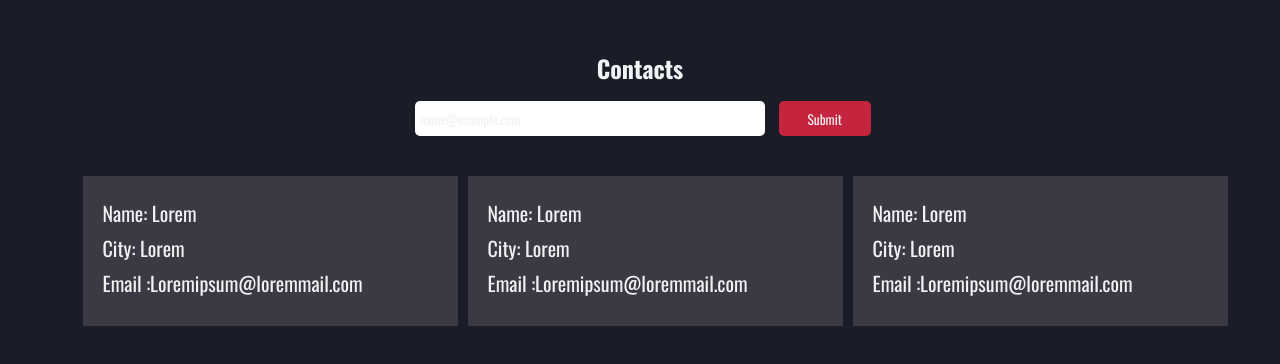
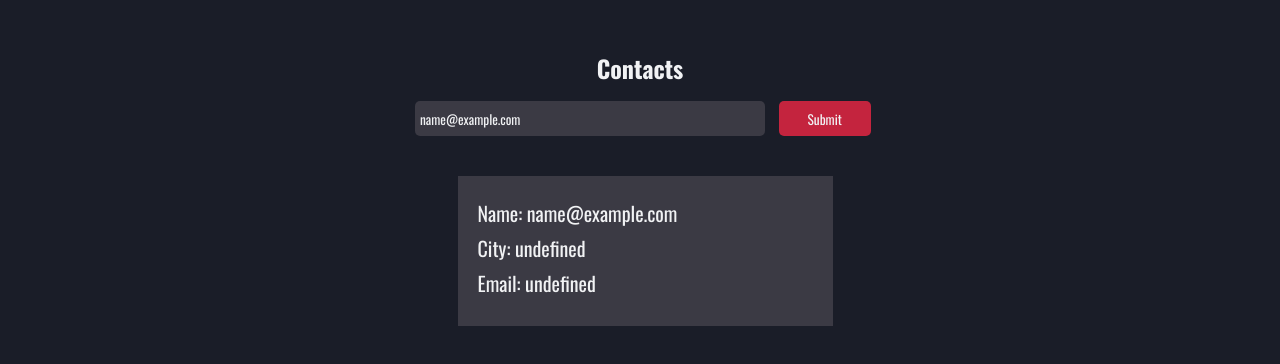
Before and after one commit to Apricosma/contact-list, a plain HTML site: page index.html in a window 1280 px wide. Both pictures are taken after typing "name@example.com" into the empty fields and a click on the button "Submit". Drawn offline with nearby package versions, Linux system fonts and the light colour scheme.

Commit message:
Add basic functionality

```diff
--- a/assets/script/index.js
+++ b/assets/script/index.js
@@ -0,0 +1,111 @@
+'use strict'
+// Utility functions
+function select(selector, parent = document) {
+    return parent.querySelector(selector);
+}
+
+ function onEvent(event, selector, callback) {
+    return selector.addEventListener(event, callback);
+}
+
+let array = [];
+
+class Contact {
+    #name;
+    #city;
+    #email;
+
+    constructor(name, city, email) {
+        this.#name = name;
+        this.#city = city;
+        this.#email = email;
+        array.push(this);
+    }
+
+    set personName(name) {
+        this.#name = name;
+    }
+
+    get personName() {
+        return this.#name;
+    }
+
+    set personCity(city) {
+        this.#city = city;
+    }
+
+    get personCity() {
+        return this.#city;
+    }
+
+    set contactEmail(email) {
+        this.#email = email;
+    }
+
+    get contactEmail() {
+        return this.#email;
+    }
+
+
+
+    createContactCard() {
+        let element = {
+            tag : document.createElement('div'),
+            // name : this.#name,
+            // city : this.#city,
+            // email : this.#email,
+        }
+
+        contactContainer.appendChild(element.tag);
+        element.tag.classList.add('contact');
+
+        // name
+        let namePara = document.createElement('p');
+        namePara.innerHTML = `Name: ${this.#name}`;
+        element.tag.appendChild(namePara);
+
+        // city
+        let cityPara = document.createElement('p');
+        cityPara.innerHTML = `City: ${this.#city}`;
+        element.tag.appendChild(cityPara);
+
+        // email
+        let emailPara = document.createElement('p');
+        emailPara.innerHTML = `Email: ${this.#email}`;
+        element.tag.appendChild(emailPara);
+
+        element.tag.addEventListener('click', function () {
+            if (element.tag.matches('div')) {
+                element.tag.remove();
+            }
+        })
+    }
+
+    listContacts() {
+        this.createContactCard();
+
+    }
+}
+
+// Selectors
+const contactInput = select('.contact-input');
+const submit = select('.submit');
+const contactContainer = select('.contact-container');
+const contactElement = select('.contact');
+
+
+onEvent('click', submit, function () {
+    let contactString = contactInput.value;
+    let values = contactString.split(', ');
+
+    let name = values[0];
+
+
+    let city = values[1];
+    let email = values[2];
+
+
+    let person = new Contact(name, city, email);
+    console.log(person);
+    person.listContacts();
+})
--- a/assets/style/index.css
+++ b/assets/style/index.css
@@ -57,6 +57,7 @@ input[type=text] {
     padding: 5px;
     margin: 15px 10px;
     color: var(--app-text);
+    background-color: var(--app-field-bg);
     width: 35%;
     height: 35px;
     margin-bottom: 20px;
--- a/index.html
+++ b/index.html
@@ -19,27 +19,12 @@
             <div class="container grid">
                 <div class="element-container">
                     <h2>Contacts</h2>
-                    <input type="text" class="shape-input" placeholder="Contact info (name, city, email)">
+                    <input type="text" class="contact-input" placeholder="Contact info (name, city, email)">
                     <input type="button" class="submit" value="Submit">
                     <div class="contact-container contact-grid">
-                        <div class="contact">
-                            <p>Name: Lorem</p>
-                            <p>City: Lorem</p>
-                            <p>Email :Loremipsum@loremmail.com</p>
-                        </div>
-                        <div class="contact">
-                            <p>Name: Lorem</p>
-                            <p>City: Lorem</p>
-                            <p>Email :Loremipsum@loremmail.com</p>
-                        </div>
-                        <div class="contact">
-                            <p>Name: Lorem</p>
-                            <p>City: Lorem</p>
-                            <p>Email :Loremipsum@loremmail.com</p>
-                        </div>
+
                     </div>
                 </div>
-                <span></span>
             </div>
         </main>
     </body>
```
